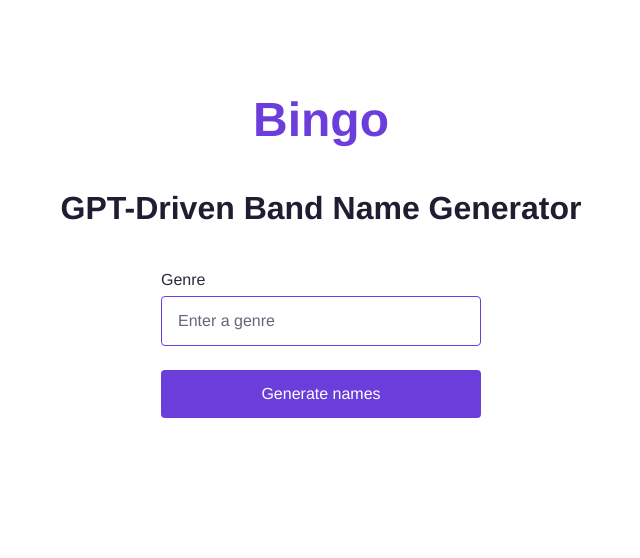
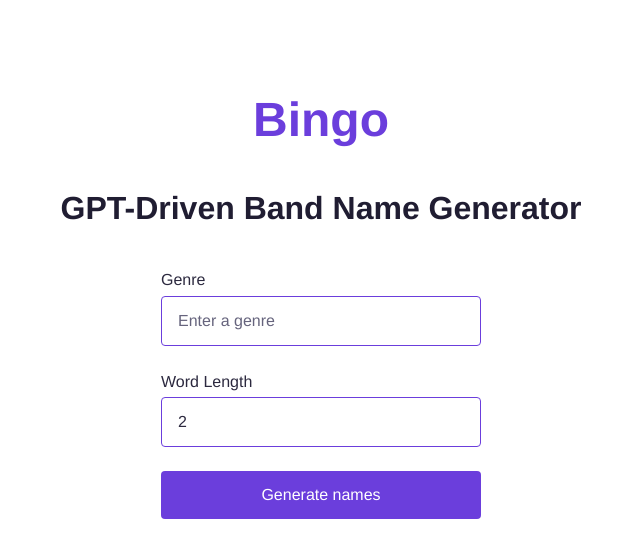
Before and after one commit to landeaux/bingo, a Nuxt app: page / in a window 1280 px wide. Shown: the top 558 px of the page, without its empty margins (319-959 px from the left). Built offline with nearby package versions, Linux system fonts and the light colour scheme; a web font is replaced by a local one.

Commit message:
feat: allow for setting word length

```diff
--- a/app.vue
+++ b/app.vue
@@ -3,6 +3,7 @@ const title = ref("Bingo");
 useHead({ title });
 
 const genre = ref("");
+const wordLength = ref(2);
 const result = ref("");
 const errorMessage = ref("");
 
@@ -12,6 +13,7 @@ async function onSubmit() {
       method: "POST",
       body: {
         genre: genre.value,
+        wordLength: wordLength.value,
       },
     });
     if (error && error.value) {
@@ -46,6 +48,18 @@ async function onSubmit() {
         name="genre"
         placeholder="Enter a genre"
       />
+
+      <label for="word-length">Word Length</label>
+      <input
+        id="word-length"
+        v-model.number="wordLength"
+        type="number"
+        name="word-length"
+        placeholder="Word length"
+        min="1"
+        max="7"
+      />
+
       <input type="submit" value="Generate names" />
     </form>
     <div v-if="errorMessage" class="error">{{ errorMessage }}</div>
--- a/assets/css/main.css
+++ b/assets/css/main.css
@@ -67,7 +67,7 @@
   margin-bottom: 0.2rem;
 }
 
-.main input[type="text"] {
+.main input[type="text"], .main input[type="number"] {
   padding: 12px 16px;
   border: 1px solid var(--color-main);
   border-radius: 4px;
```
Also changed, not shown: 1 other file (tests, documents, lock files or other folders).
